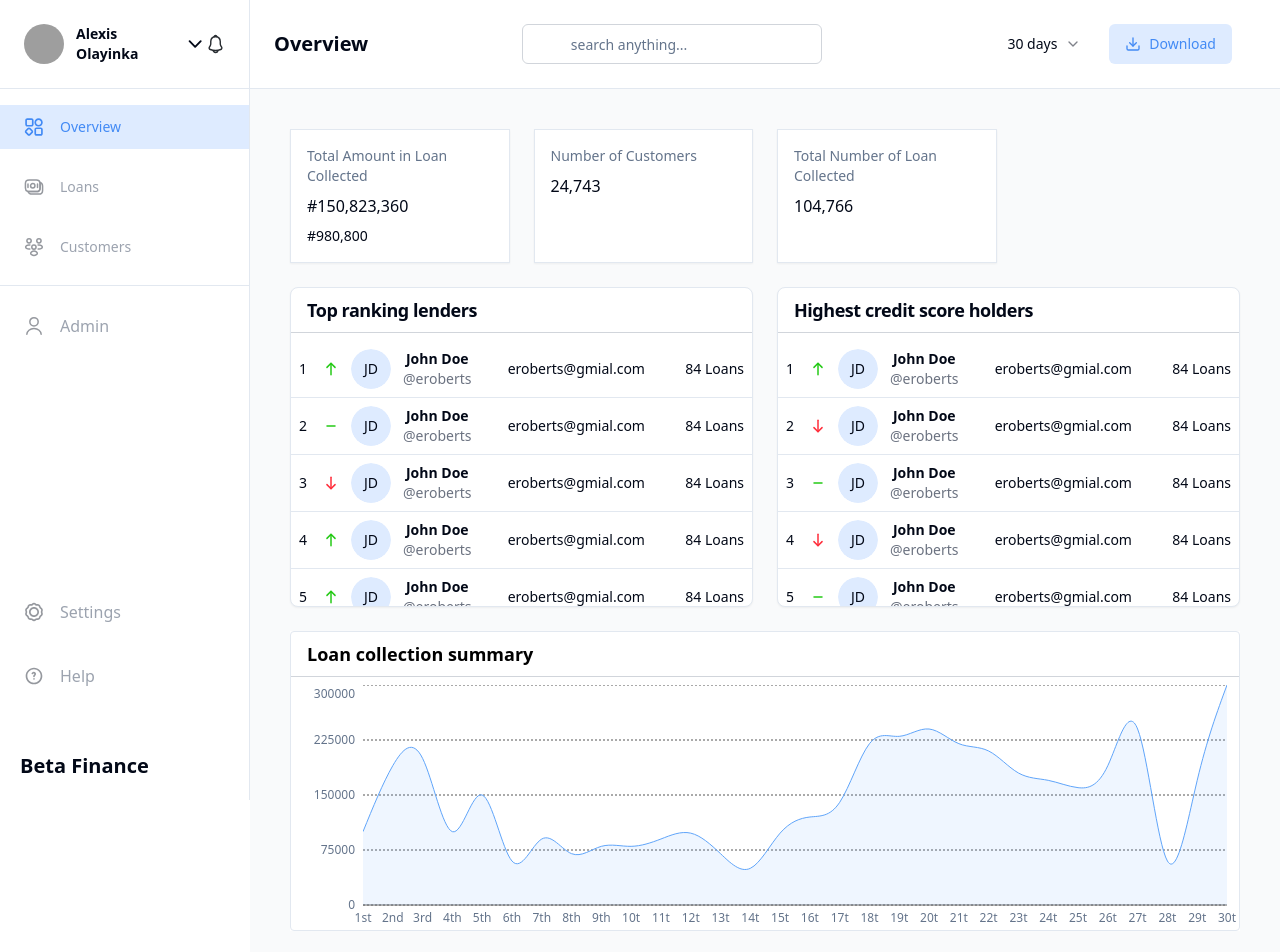
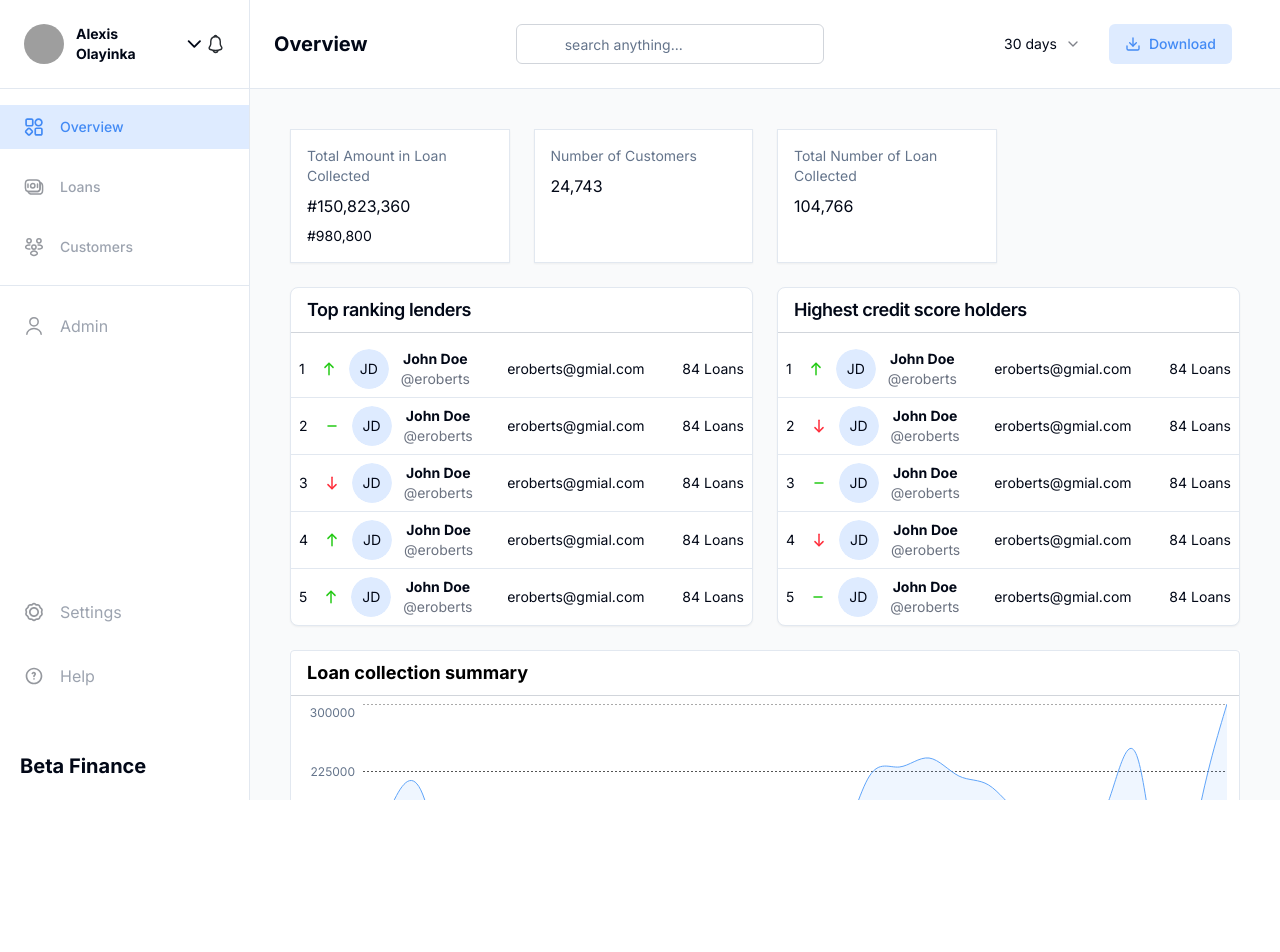
Before and after one commit to JosephKeswet/admin-betafinance, a Next.js app: page / in a window 1280 px wide. Shown: the top 952 px of the page. After the commit the page ends 800 px from the top, so only its background shows below. Built offline with nearby package versions, Linux system fonts and the light colour scheme; grey boxes are pictures that could not be loaded.

Commit message:
refactor: Fixes layout consistency

```diff
--- a/src/app/layout.tsx
+++ b/src/app/layout.tsx
@@ -2,9 +2,6 @@ import type { Metadata } from "next";
 import { Inter } from "next/font/google";
 import "./globals.css";
 import { ThemeProvider } from "@/components/theme-provider";
-import { Toaster } from "react-hot-toast";
-import PageWrapper from "@/components/PageWrapper";
-import SidebarToggleButton from "@/components/SidebarToggleButton";
 import Sidebar from "@/components/global/Sidebar";
 import Header from "@/components/global/Header";
 
@@ -21,28 +18,29 @@ export default function RootLayout({
   children: React.ReactNode;
 }>) {
   return (
-    <html lang="en">
-      <body className={inter.className + 'max-h-screen'}>
-        {" "}
+    <html lang="en" className="overflow-hidden">
+      <body className={`${inter.className} h-screen`}>
         <ThemeProvider
           attribute="class"
           defaultTheme="light"
           enableSystem
           disableTransitionOnChange
         >
-          {/* <Toaster /> */}
-          <div className="flex items-start h-screen">
-            <div className="hidden lg:block">
+          {/* Main layout container */}
+          <div className="flex h-screen">
+            {/* Sidebar for larger screens */}
+            <div className="hidden lg:block fixed top-0 left-0 h-full w-[250px]">
               <Sidebar />
             </div>
-            <div className="flex flex-col w-full md:pl-[250px]">
+
+            {/* Main content area with scrollable content */}
+            <div className="flex flex-col flex-1 lg:ml-[250px] overflow-hidden">
               <Header />
-              <div className="bg-gray-50 flex-1 z-30 overflow-auto p-2 md:p-6">
+              <main className="flex-1 overflow-y-auto bg-gray-50 p-4 md:p-6">
                 {children}
-              </div>
+              </main>
             </div>
           </div>
-          {/* <PageWrapper children={children} /> */}
         </ThemeProvider>
       </body>
     </html>
--- a/src/app/page.tsx
+++ b/src/app/page.tsx
@@ -16,7 +16,7 @@ export default function Home() {
   const table = overview_items.overview_table;
 
   return (
-    <main className="grid grid-cols-1 gap-6 md:grid-cols-2 xl:grid-cols-4 2xl:grid-cols-5 p-4">
+    <main className="grid grid-cols-1 gap-6 md:grid-cols-2 xl:grid-cols-4 p-4">
       {overview_items.overview_head.map((item, index) => (
         <Card key={index} className="col-span-1 rounded-xs">
           <CardHeader>
@@ -32,13 +32,13 @@ export default function Home() {
       ))}
 
       {table.map((table, tableIndex) => (
-        <Card key={tableIndex} className="col-span-1 md:col-span-2 bg-white p-0 flex flex-col h-[320px]">
+        <Card key={tableIndex} className="col-span-1 md:col-span-2 bg-white p-0 flex flex-col">
           <CardHeader>
           <CardTitle className="text-lg font-semibold border-b-[1px] border-gray-300 p-2 pl-4">
             {table.table_name}
           </CardTitle>
           </CardHeader>
-          <CardContent className="flex overflow-auto">
+          <CardContent className="flex">
           <Table className='min-w-[440px] md:min-w-full'>
             <TableBody>
               {table.rows.map((item, rowIndex) => (
--- a/src/components/Chart.tsx
+++ b/src/components/Chart.tsx
@@ -58,12 +58,12 @@ const chartConfig = {
 
 export function Chart() {
   return (
-    <div className='h-[300px] w-full border-[1px] rounded'>
+    <div className='h-[300px] xl:h-[350px] w-full border-[1px] rounded'>
       <CardHeader className="border-b-[1px] border-gray-300">
         <CardDescription className='font-bold text-lg p-2 pl-4 text-black'>Loan collection summary</CardDescription>
       </CardHeader>
       <CardContent>
-        <ChartContainer config={chartConfig} className='h-[250px] w-full'>
+        <ChartContainer config={chartConfig} className='h-[250px] xl:h-[300px] w-full'>
           <AreaChart
             data={chartData}
             margin={{
```
